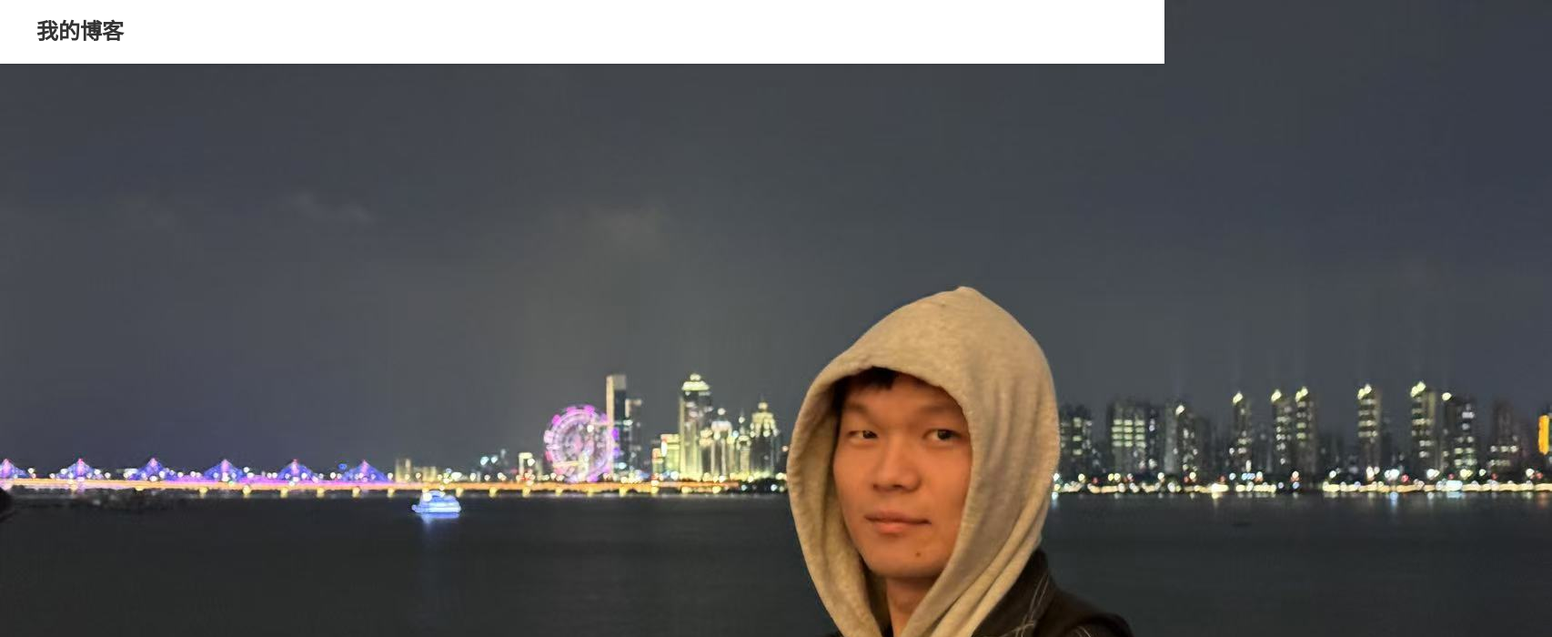
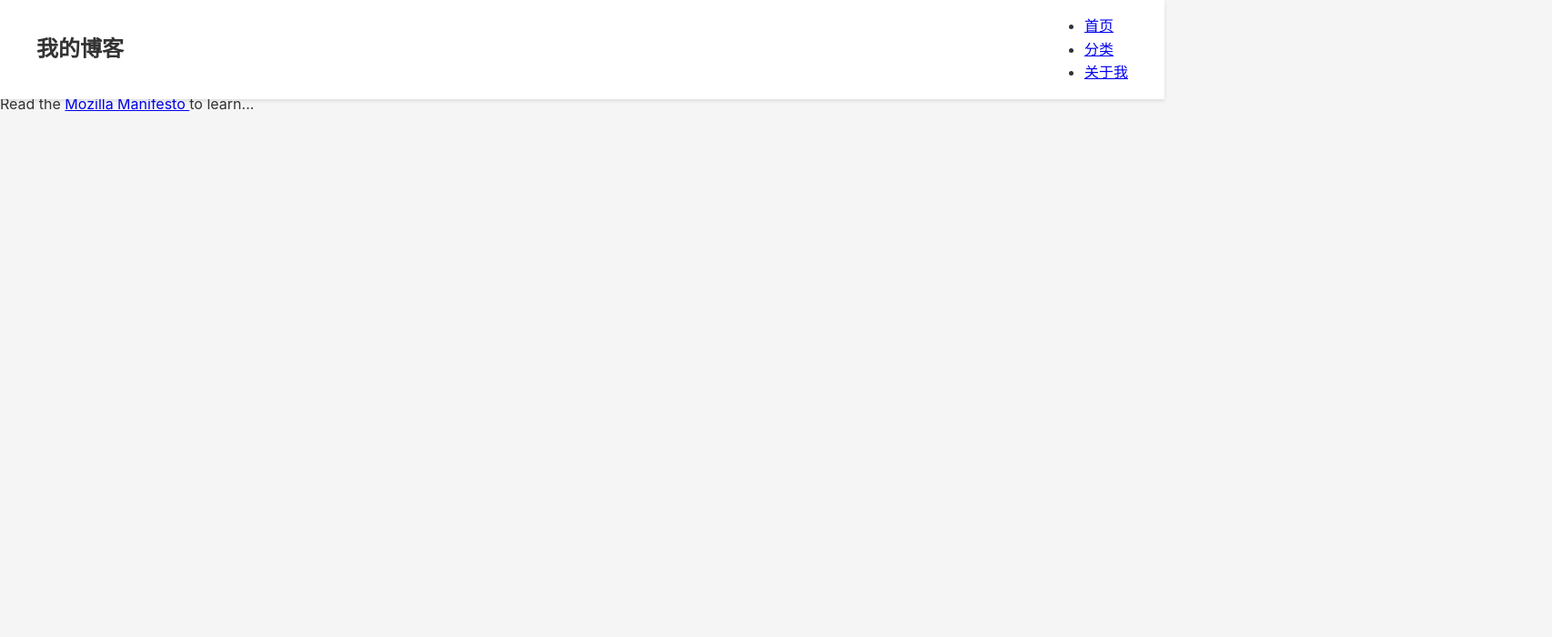
Before and after one commit to HarryGua/Guao.github.io, a plain HTML site: page index.html in a window 1280 px wide. Shown: the top 700 px of the page at 91% size, 1706 px wide, since content can reach past the window. Drawn offline with Linux system fonts and the light colour scheme.

Commit message:
add navigation of this page

```diff
--- a/index.html
+++ b/index.html
@@ -18,9 +18,21 @@
                 <a href="#" class="logo">
                     我的博客
                 </a>
+                <div class="menu">
+                    <ul>
+                        <li>
+                            <a href="#">首页</a>
+                        </li>
+                        <li>
+                            <a href="#">分类</a>
+                        </li>
+                        <li>
+                            <a href="#">关于我</a>
+                        </li>
+                    </ul>
             </nav>
         </header>
-        <img src="image/my_profile01.jpg" alt="My test image" />
+        <!-- <img src="image/my_profile01.jpg" alt="My test image" /> -->
 
         <p>
             This picture is shooted by my best friends when we were travelling in Nanchang
```
